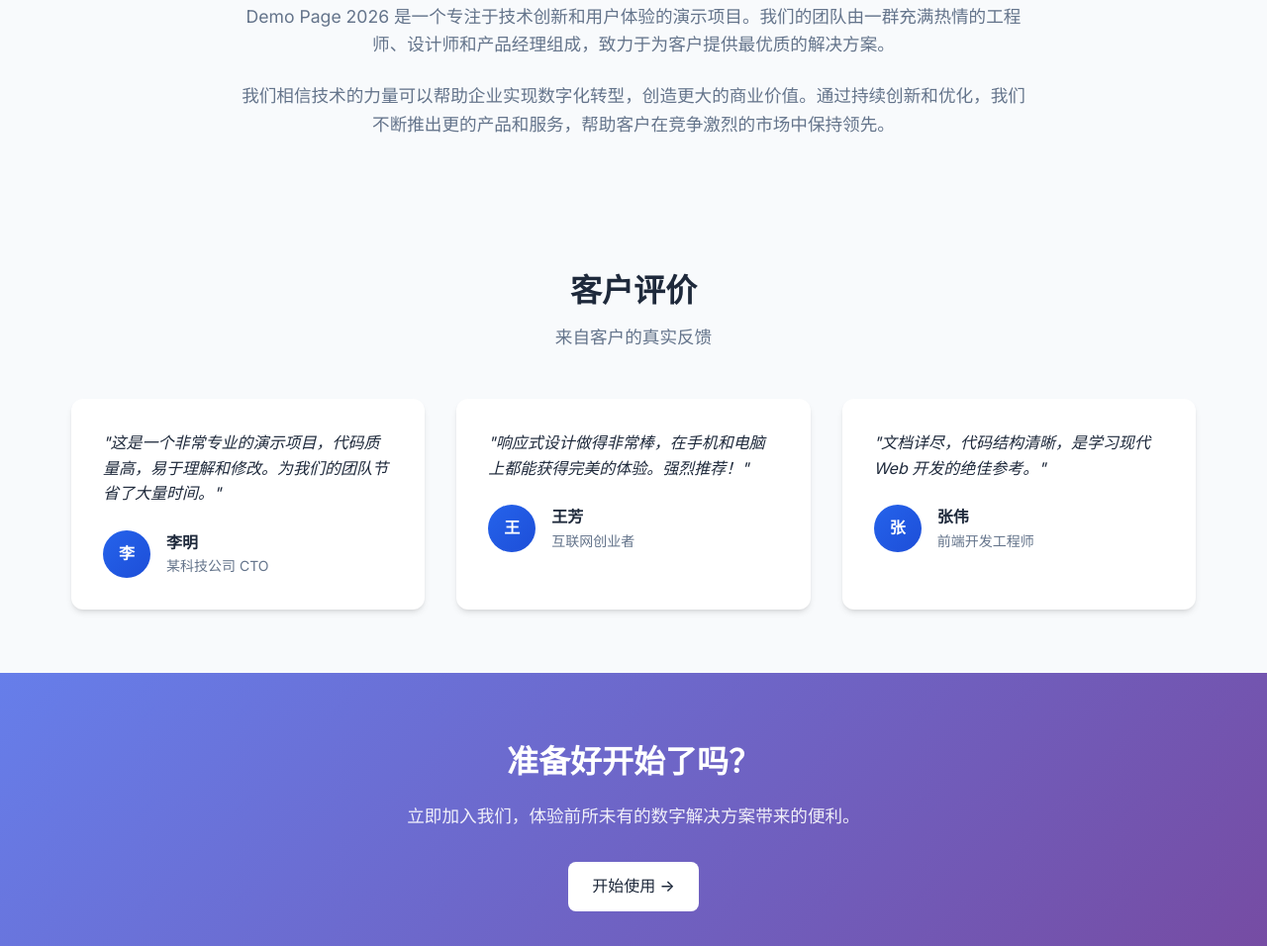
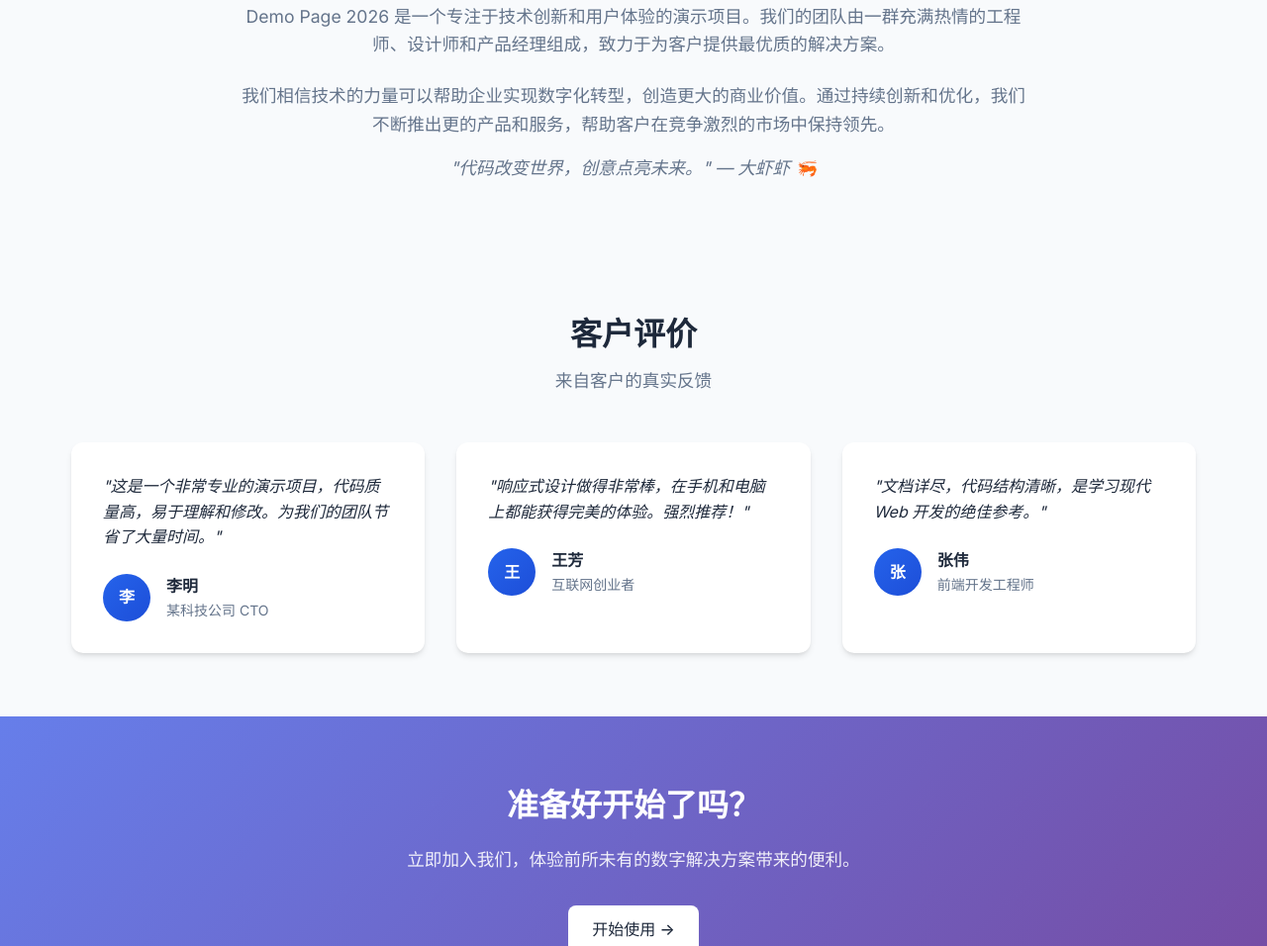
Before and after one commit to fengted/demo-page-2026, a plain HTML site: page docs/index.html in a window 1280 px wide. Shown: the part 1629-2585 px from the top of the page at 99% size. Drawn offline with Linux system fonts and the light colour scheme.

Commit message:
Add inspirational quote

```diff
--- a/docs/index.html
+++ b/docs/index.html
@@ -475,6 +475,9 @@
             <p style="font-size: 1.1rem; color: var(--text-light);">
                 我们相信技术的力量可以帮助企业实现数字化转型，创造更大的商业价值。通过持续创新和优化，我们不断推出更的产品和服务，帮助客户在竞争激烈的市场中保持领先。
             </p>
+            <p style="font-size: 1.1rem; color: var(--text-light); margin-top: 1rem; font-style: italic;">
+                "代码改变世界，创意点亮未来。" — 大虾虾 🦐
+            </p>
         </div>
     </section>
 
```
